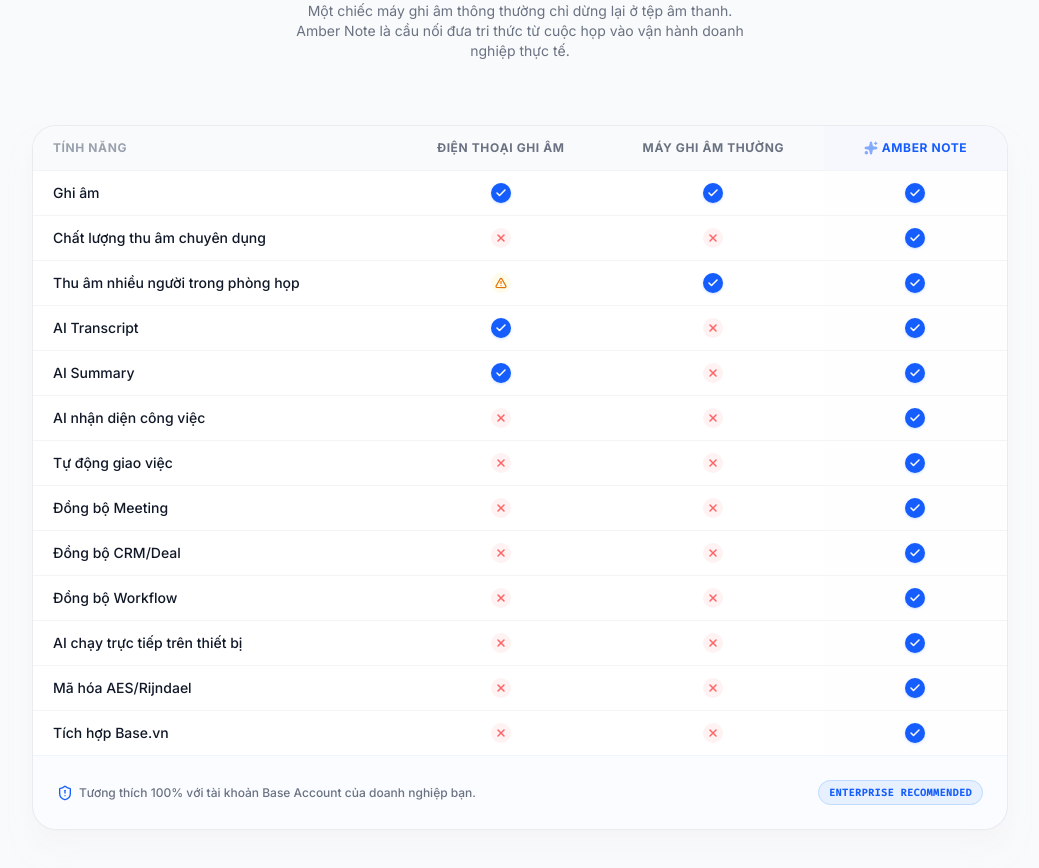
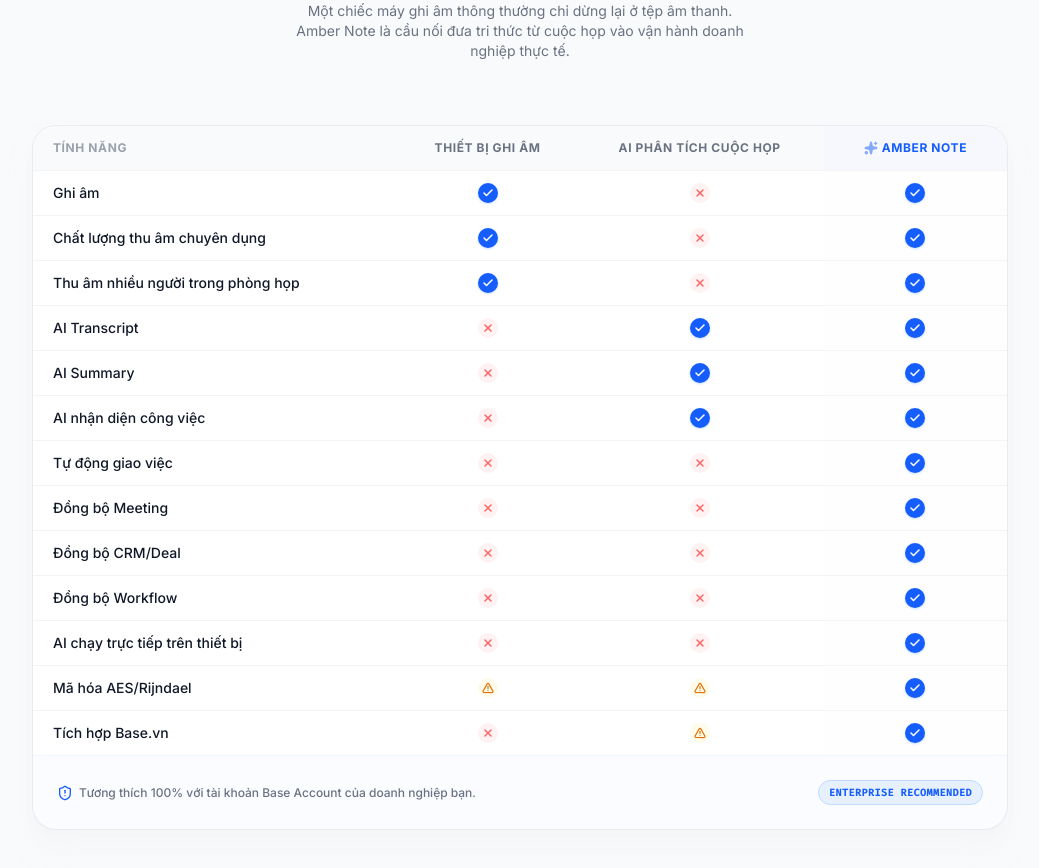
Before and after one commit to LOCPIE/amber-note, a React (Vite) app: page / in a window 1280 px wide. Shown: the part 5260-6128 px from the top of the page, without its empty margins (120-1159 px from the left). Built offline with nearby package versions, Linux system fonts and the light colour scheme.

Commit message:
refactor: update comparison table labels and data
Rename comparison categories to "THIẾT BỊ GHI ÂM" and "AI PHÂN TÍCH CUỘC HỌP" to better reflect product positioning and update associated feature data.

```diff
--- a/src/components/CompareSection.tsx
+++ b/src/components/CompareSection.tsx
@@ -56,18 +56,18 @@
               <thead>
                 <tr className="bg-gray-50 border-b border-gray-100">
                   <th className="px-5 py-3.5 text-xs font-sans font-bold uppercase text-gray-400 tracking-wider">
-                    Tính Năng
+                    TÍNH NĂNG
                   </th>
                   <th className="px-4 py-3.5 text-center text-xs font-sans font-bold uppercase text-gray-500 tracking-wider">
-                    Điện Thoại Ghi Âm
+                    THIẾT BỊ GHI ÂM
                   </th>
                   <th className="px-4 py-3.5 text-center text-xs font-sans font-bold uppercase text-gray-500 tracking-wider">
-                    Máy Ghi Âm Thường
+                    AI PHÂN TÍCH CUỘC HỌP
                   </th>
                   <th className="px-5 py-3.5 text-center text-xs font-sans font-bold uppercase text-blue-600 tracking-wider bg-blue-50/40 relative">
                     <div className="flex items-center justify-center gap-1">
                       <Sparkles className="w-3.5 h-3.5 fill-current animate-pulse text-blue-600" />
-                      <span>Amber Note</span>
+                      <span>AMBER NOTE</span>
                     </div>
                   </th>
                 </tr>
@@ -80,14 +80,14 @@
                       {row.feature}
                     </td>
 
-                    {/* Smartphone Recorder Value */}
+                    {/* Recording Device Value */}
                     <td className="px-4 py-2.5 text-center">
-                      {renderStatus(row.phone)}
+                      {renderStatus(row.recorder)}
                     </td>
 
-                    {/* Normal Recorder Value */}
+                    {/* AI Meeting Analysis Value */}
                     <td className="px-4 py-2.5 text-center">
-                      {renderStatus(row.normal)}
+                      {renderStatus(row.aiApp)}
                     </td>
 
                     {/* Amber Note Value */}
--- a/src/data.ts
+++ b/src/data.ts
@@ -238,18 +238,18 @@
 
 export type CompareStatus = 'check' | 'cross' | 'warning';
 
-export const COMPARE_DATA: { feature: string; phone: CompareStatus; normal: CompareStatus; amber: CompareStatus }[] = [
-  { feature: 'Ghi âm', phone: 'check', normal: 'check', amber: 'check' },
-  { feature: 'Chất lượng thu âm chuyên dụng', phone: 'cross', normal: 'cross', amber: 'check' },
-  { feature: 'Thu âm nhiều người trong phòng họp', phone: 'warning', normal: 'check', amber: 'check' },
-  { feature: 'AI Transcript', phone: 'check', normal: 'cross', amber: 'check' },
-  { feature: 'AI Summary', phone: 'check', normal: 'cross', amber: 'check' },
-  { feature: 'AI nhận diện công việc', phone: 'cross', normal: 'cross', amber: 'check' },
-  { feature: 'Tự động giao việc', phone: 'cross', normal: 'cross', amber: 'check' },
-  { feature: 'Đồng bộ Meeting', phone: 'cross', normal: 'cross', amber: 'check' },
-  { feature: 'Đồng bộ CRM/Deal', phone: 'cross', normal: 'cross', amber: 'check' },
-  { feature: 'Đồng bộ Workflow', phone: 'cross', normal: 'cross', amber: 'check' },
-  { feature: 'AI chạy trực tiếp trên thiết bị', phone: 'cross', normal: 'cross', amber: 'check' },
-  { feature: 'Mã hóa AES/Rijndael', phone: 'cross', normal: 'cross', amber: 'check' },
-  { feature: 'Tích hợp Base.vn', phone: 'cross', normal: 'cross', amber: 'check' }
+export const COMPARE_DATA: { feature: string; recorder: CompareStatus; aiApp: CompareStatus; amber: CompareStatus }[] = [
+  { feature: 'Ghi âm', recorder: 'check', aiApp: 'cross', amber: 'check' },
+  { feature: 'Chất lượng thu âm chuyên dụng', recorder: 'check', aiApp: 'cross', amber: 'check' },
+  { feature: 'Thu âm nhiều người trong phòng họp', recorder: 'check', aiApp: 'cross', amber: 'check' },
+  { feature: 'AI Transcript', recorder: 'cross', aiApp: 'check', amber: 'check' },
+  { feature: 'AI Summary', recorder: 'cross', aiApp: 'check', amber: 'check' },
+  { feature: 'AI nhận diện công việc', recorder: 'cross', aiApp: 'check', amber: 'check' },
+  { feature: 'Tự động giao việc', recorder: 'cross', aiApp: 'cross', amber: 'check' },
+  { feature: 'Đồng bộ Meeting', recorder: 'cross', aiApp: 'cross', amber: 'check' },
+  { feature: 'Đồng bộ CRM/Deal', recorder: 'cross', aiApp: 'cross', amber: 'check' },
+  { feature: 'Đồng bộ Workflow', recorder: 'cross', aiApp: 'cross', amber: 'check' },
+  { feature: 'AI chạy trực tiếp trên thiết bị', recorder: 'cross', aiApp: 'cross', amber: 'check' },
+  { feature: 'Mã hóa AES/Rijndael', recorder: 'warning', aiApp: 'warning', amber: 'check' },
+  { feature: 'Tích hợp Base.vn', recorder: 'cross', aiApp: 'warning', amber: 'check' }
 ];
```
